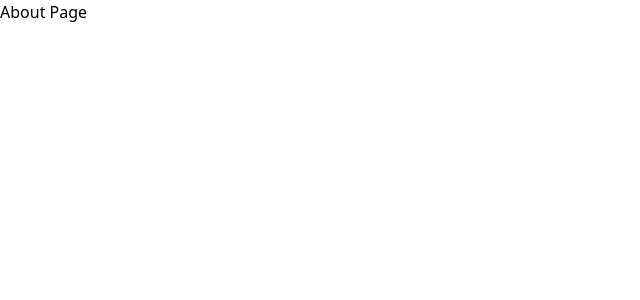
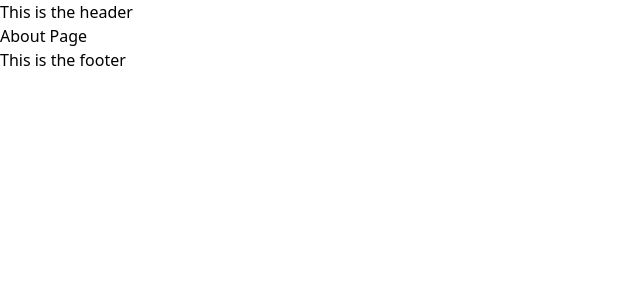
Before and after one commit to jacwynn/divinedelectables.com, a Next.js app: page /about in a window 1280 px wide. Shown: the top 300 px of the page, without its empty margins (0-640 px from the left). Built offline with nearby package versions, Linux system fonts and the light colour scheme.

Commit message:
add layout, header, and footer component

```diff
--- /dev/null
+++ b/components/Footer/index.js
@@ -0,0 +1,7 @@
+export default function Footer() {
+    return (
+        <footer>
+            This is the footer
+        </footer>
+    )
+}
--- /dev/null
+++ b/components/Header/index.js
@@ -0,0 +1,7 @@
+export default function Header() {
+    return (
+        <header>
+            This is the header
+        </header>
+    )
+}
--- /dev/null
+++ b/components/Layout/index.js
@@ -0,0 +1,12 @@
+import Header from "../Header";
+import Footer from "../Footer";
+
+export default function Layout({ children }) {
+    return (
+        <div>
+            <Header />
+                { children }
+            <Footer />
+        </div>
+    )
+}
--- a/pages/about.js
+++ b/pages/about.js
@@ -1,7 +1,9 @@
+import Layout from "@/components/Layout";
+
 export default function About() {
     return (
-        <main>
+        <Layout>
             About Page
-        </main>
+        </Layout>
     )
 }
--- a/pages/contact.js
+++ b/pages/contact.js
@@ -1,7 +1,9 @@
+import Layout from "@/components/Layout"
+
 export default function Contact() {
     return (
-        <main>
+        <Layout>
             Contact Page
-        </main>
+        </Layout>
     )
 }
--- a/pages/gallery.js
+++ b/pages/gallery.js
@@ -1,7 +1,9 @@
+import Layout from "@/components/Layout";
+
 export default function Gallery() {
     return (
-        <main>
+        <Layout>
             Gallery Page
-        </main>
+        </Layout>
     )
 }
--- a/pages/index.js
+++ b/pages/index.js
@@ -1,7 +1,9 @@
+import Layout from "@/components/Layout";
+
 export default function Home() {
   return (
-    <main>
+    <Layout>
       Home Page
-    </main>
+    </Layout>
   )
 }
--- a/pages/menus.js
+++ b/pages/menus.js
@@ -1,7 +1,9 @@
+import Layout from "@/components/Layout";
+
 export default function Menus() {
     return (
-        <main>
+        <Layout>
             Menus Page
-        </main>
+        </Layout>
     )
 }
--- a/pages/services.js
+++ b/pages/services.js
@@ -1,7 +1,9 @@
+import Layout from "@/components/Layout";
+
 export default function Services() {
     return (
-        <main>
+        <Layout>
             Services Page
-        </main>
+        </Layout>
     )
 }
```
